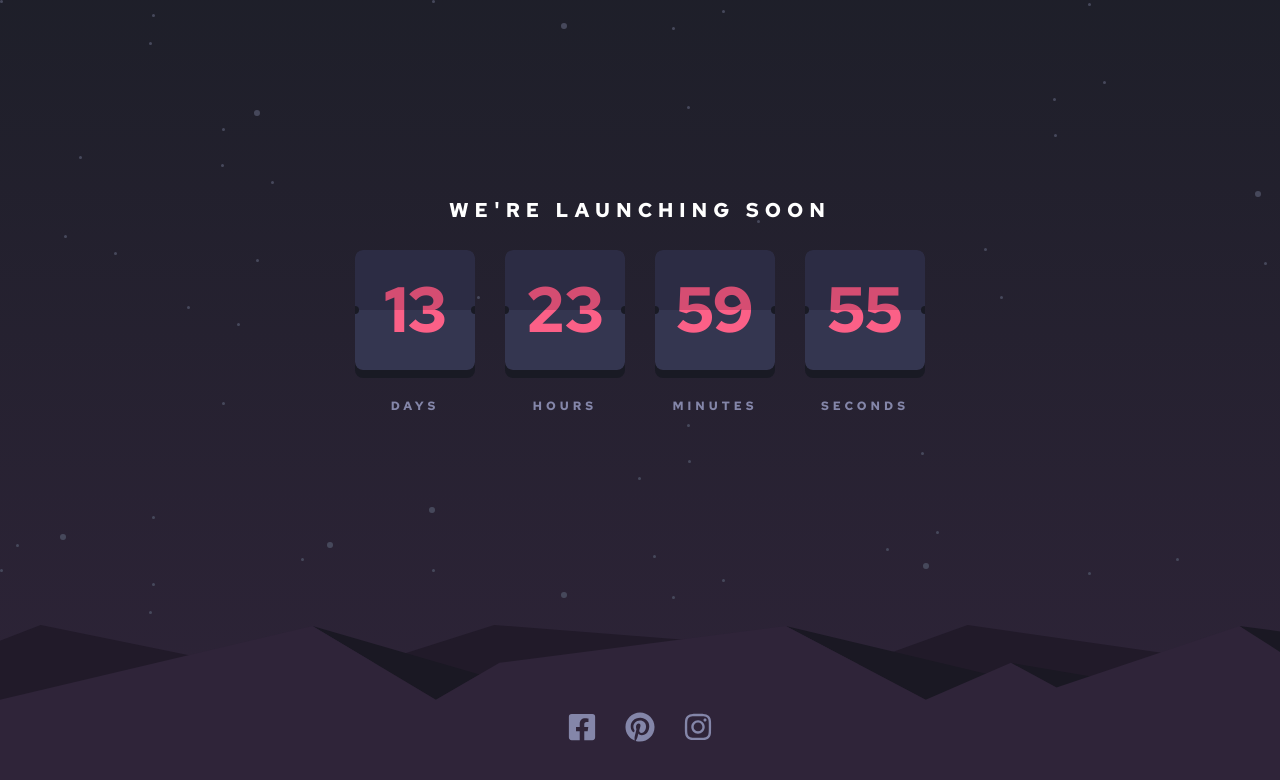
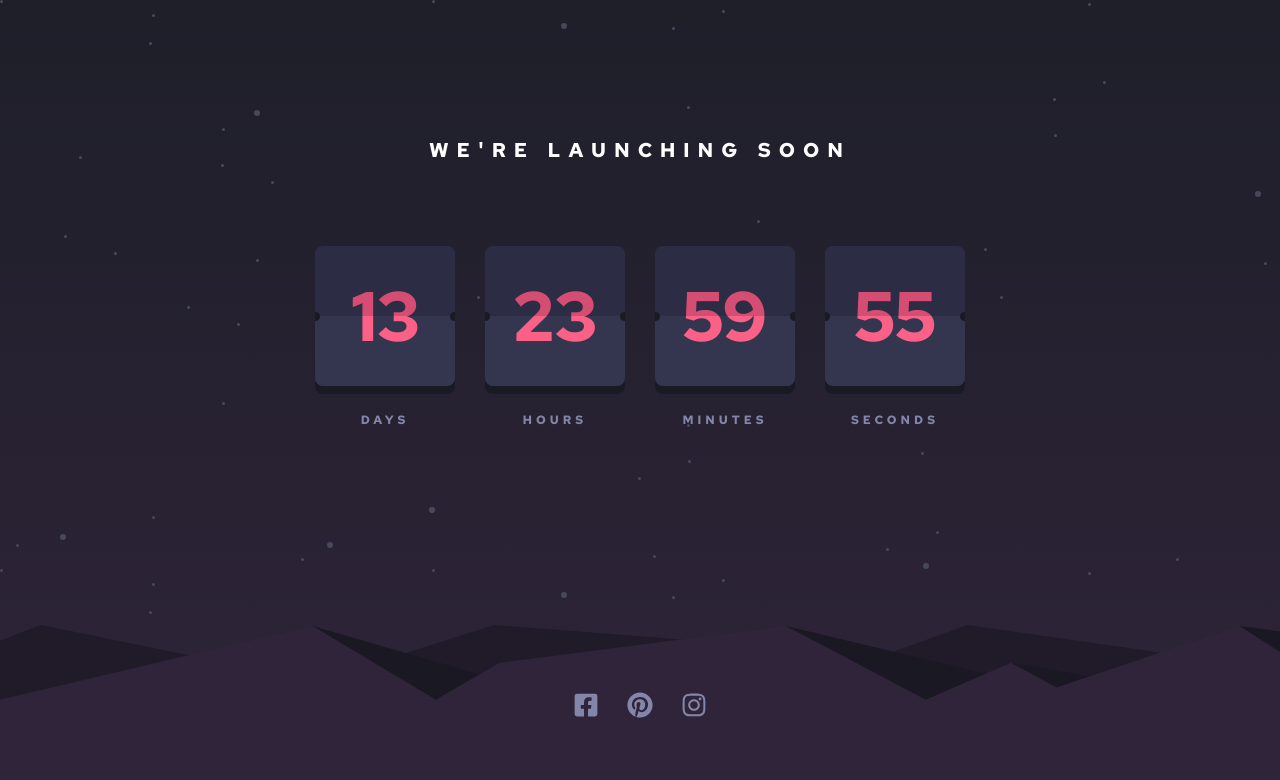
Before and after one commit to Strocs/FrontendMentor, a React app in the folder Launch-countdown-timer/: page / in a window 1280 px wide. Built offline with nearby package versions, Linux system fonts and the light colour scheme.

Commit message:
update#countdownlauncher

```diff
--- a/Launch-countdown-timer/src/CountdownLauncherApp.jsx
+++ b/Launch-countdown-timer/src/CountdownLauncherApp.jsx
@@ -1,33 +1,35 @@
-import { useEffect, useState } from "react"
-import { FaFacebookSquare, FaInstagram, FaPinterest } from "react-icons/fa"
-import CountdownBox from "./components/CountdownBox"
-import useCountdown from "./hooks/useCountdown"
+import { useEffect, useState } from 'react'
+import { FaFacebookSquare, FaInstagram, FaPinterest } from 'react-icons/fa'
+import CountdownBox from './components/CountdownBox'
+import useCountdown from './hooks/useCountdown'
 
 //Set 14 days for launch
 const DAYS_TO_LIMIT = 14
 
 const CountdownLauncherApp = () => {
-	const { currentSec, nextSec } = useCountdown(DAYS_TO_LIMIT)
-	const [ flipTime, setFlipTime ] = useState(currentSec)
+	const { currentSec, previousSec } = useCountdown(DAYS_TO_LIMIT)
+
 	const boxes = ['Days', 'Hours', 'Minutes', 'Seconds']
 
 	return (
 		<main>
-			<h1>We're launching soon</h1>
-			<section className="countdown-container">
-				{boxes.map((box, i) =>
-					<CountdownBox currentSec={currentSec[i]} nextSec={currentSec[i]} flipTime={flipTime[i]} text={box} />
-				)}
+			<section className='launch-container'>
+				<h1>We're launching soon</h1>
+				<div className='countdown-container'>
+					{boxes.map((box, i) => (
+						<CountdownBox currentSec={currentSec[i]} previousSec={previousSec[i]} text={box} key={box} />
+					))}
+				</div>
 			</section>
-			<section className="icon-container">
-				<a href="#">
-					<FaFacebookSquare className="icon" />
+			<section className='icon-container'>
+				<a href='#'>
+					<FaFacebookSquare className='icon' />
 				</a>
-				<a href="#">
-					<FaPinterest className="icon" />
+				<a href='#'>
+					<FaPinterest className='icon' />
 				</a>
-				<a href="#">
-					<FaInstagram className="icon" />
+				<a href='#'>
+					<FaInstagram className='icon' />
 				</a>
 			</section>
 		</main>
--- a/Launch-countdown-timer/src/components/CountdownBox.css
+++ b/Launch-countdown-timer/src/components/CountdownBox.css
@@ -5,9 +5,9 @@
 .countdown-box__wrapper {
 	position: relative;
 	overflow: hidden;
-	margin: 3rem 0;
-	box-shadow: 0 0.8rem 0 0 var(--Very-Very-dark-blue);
-	border-radius: 0.8rem;
+	margin: 1.8rem 0;
+	box-shadow: 0 0.4rem 0 0 var(--Very-Very-dark-blue);
+	border-radius: 0.6rem;
 	cursor: default;
 	user-select: none;
 }
@@ -16,13 +16,14 @@
 .countdown-box__wrapper::before {
 	content: "";
 	position: absolute;
-	height: 0.8rem;
-	width: 0.8rem;
+	height: 0.7rem;
+	width: 0.7rem;
 	border-radius: 100%;
 	top: 0;
 	bottom: 0;
 	margin: auto;
 	background-color: var(--Very-Very-dark-blue);
+	z-index: 10;
 }
 
 .countdown-box__wrapper::after {
@@ -34,8 +35,8 @@
 }
 
 .cards__divider {
-	width: 12rem;
-	height: 6rem;
+	width: 7rem;
+	height: 3.5rem;
 	overflow: hidden;
 	display: flex;
 	align-items: center;
@@ -43,12 +44,10 @@
 }
 
 .cards__top {
-	border-radius: 0.8rem 0.8rem 0 0;
 	background-color: var(--Dark-unsaturated-blue2);
 }
 
 .cards__bottom {
-	border-radius: 0 0 0.8rem 0.8rem;
 	background-color: var(--Dark-unsaturated-blue);
 }
 
@@ -62,39 +61,89 @@
 	color: var(--Soft-red);
 }
 
-.cards__flip-container {
-	position: absolute;
-	height: 100%;
-	animation: flip 1s infinite;
-}
-.cards__flip-empty {
-	height: 50%;
-	background: transparent;
-}
+
+
+
 
 .cards__flip {
+	position: absolute;
+	animation-iteration-count: infinite;
+	animation-duration: 1000ms;
 
 }
 
-.cards__flip h2 {
+.flip-top {
+
+	border-radius: 0.4rem 0.4rem 0 0;
+	background-color: var(--Dark-unsaturated-blue2);
+	transform-origin: bottom;
+	top: 0;
+}
+.flip-bot {
+	border-radius: 0 0 0.4rem 0.4rem;
+	background-color: var(--Dark-unsaturated-blue);
+	transform-origin: top;
+	bottom: 0;
+}
+
+.animation-top {
+	animation-name: flipTop;
+	animation-timing-function: ease-in ;
+	/* animation-fill-mode:forwards; */
+}
+.animation-bot {
+	animation-name: flipBot;
+	animation-timing-function: ease-out ;
+}
+
+.flip-top h2 {
 	color: var(--Soft-red2);
 	margin-bottom: -50%;
-	animation: textColor 1s steps(2, end) infinite;
 }
-@keyframes textColor {
-	to {
-		color: var(--Soft-red);
+
+.flip-bot h2 {
+	color: var(--Soft-red);
+	margin-top: -50%;
+}
+
+@keyframes flipTop {
+	0% {
+		transform: rotateX(0deg);
+		filter: brightness(1);
+	}
+
+	50%, 100% {
+		transform: rotateX(90deg);
+		filter: brightness(.8);
 	}
 }
 
-@keyframes backgroundColor {
-	to {
-		background-color: var(--Dark-unsaturated-blue);
+@keyframes flipBot {
+	0%, 50% {
+		transform: rotateX(90deg);
+	}
+	100% {
+		transform: rotateX(0deg);
 	}
 }
 
-@keyframes flip {
-	to {
-		transform: rotateX(180deg);
+
+@media (min-width: 44rem) {
+	.countdown-box__wrapper {
+		margin: 2.8rem 0;
+		box-shadow: 0 0.8rem 0 0 var(--Very-Very-dark-blue);
+		border-radius: 0.8rem;
 	}
+
+	.countdown-box__wrapper::after,
+	.countdown-box__wrapper::before {
+		height: 0.9rem;
+		width: 0.9rem;
+	}
+
+	.cards__divider {
+		width: 14rem;
+		height: 7rem;
+	}
+
 }
--- a/Launch-countdown-timer/src/components/CountdownBox.jsx
+++ b/Launch-countdown-timer/src/components/CountdownBox.jsx
@@ -1,20 +1,17 @@
-import PropTypes from "prop-types"
-import "./CountdownBox.css"
-import CountdownFlip from "./CountdownFlip"
+import PropTypes from 'prop-types'
+import './CountdownBox.css'
+import CountdownFlip from './CountdownFlip'
 
-const CountdownBox = ({ text, currentSec = 0, nextSec = 0, flipTime = 0 }) => {
+const CountdownBox = ({ text, currentSec = 0, previousSec = 0 }) => {
+
 	return (
-		<div className="countdown-box__container">
-			<div className="countdown-box__wrapper">
-				<div className="countdown-box__cards">
-					{/* <div className="cards__flip-container">
-						<div className='cards__flip cards__divider'>
-							<h2>99</h2>
-						</div>
-						<div className="cards__flip-empty"></div>
-					</div> */}
-					<CountdownFlip time={nextSec} position="top" />
-					<CountdownFlip time={currentSec} position="bottom" />
+		<div className='countdown-box__container'>
+			<div className='countdown-box__wrapper'>
+				<div className='countdown-box__cards'>
+					<CountdownFlip time={currentSec} position='top' />
+					{/* <CountdownFlip time={currentSec} position={`flip flip-top ${'animation-top'}`} /> */}
+					{/* <CountdownFlip time={previousSec} position={`flip flip-bot ${'animation-bot'}`} /> */}
+					<CountdownFlip time={currentSec} position='bottom' />
 				</div>
 			</div>
 			<p>{text}</p>
@@ -26,7 +23,6 @@ export default CountdownBox
 
 CountdownBox.propTypes = {
 	text: PropTypes.string,
-	currentTime: PropTypes.number,
-	prevTime: PropTypes.number,
-	flipTime: PropTypes.number,
+	currentSec: PropTypes.number,
+	flipSec: PropTypes.number,
 }
--- a/Launch-countdown-timer/src/hooks/useCountdown.jsx
+++ b/Launch-countdown-timer/src/hooks/useCountdown.jsx
@@ -3,16 +3,16 @@ import { timeRemaining } from "../utils/timeRemaining"
 
 const CURR_DATE = new Date().getTime()
 
-const useCountdown = (daysToDeadLine) => {
-	const DEAD_LINE = CURR_DATE + daysToDeadLine * 24 * 60 * 60 * 1000
+const useCountdown = (initialState) => {
+	const DEAD_LINE = CURR_DATE + initialState * 24 * 60 * 60 * 1000
 
-	const [currentSec, setCurrentSec] = useState([daysToDeadLine, 0, 0, 0])
-	const [nextSec, setNextSec] = useState([daysToDeadLine - 1, 23, 59, 59])
+	const [currentSec, setCurrentSec] = useState([initialState, 0, 0, 0])
+	const [previousSec, setPreviousSec] = useState([initialState - 1, 23, 59, 59])
 
 	useEffect(() => {
 		const intervalId = setInterval(() => {
 			setCurrentSec(timeRemaining(DEAD_LINE).curr)
-			setNextSec(timeRemaining(DEAD_LINE).next)
+
 		}, 1000)
 
 		return () => {
@@ -20,9 +20,13 @@ const useCountdown = (daysToDeadLine) => {
 		}
 	}, [])
 
+	useEffect(() => {
+		setPreviousSec(timeRemaining(DEAD_LINE).prev)
+	},[currentSec])
+
 	return {
 		currentSec,
-		nextSec,
+		previousSec,
 	}
 }
 
--- a/Launch-countdown-timer/src/index.css
+++ b/Launch-countdown-timer/src/index.css
@@ -44,8 +44,8 @@ main {
 	height: 100%;
 	width: 100%;
 	background: url(../src/assets/pattern-hills.svg) no-repeat;
-	background-position: bottom;
-	background-size: contain;
+	background-position: bottom right 18%;
+	background-size: auto;
 
 }
 
@@ -57,33 +57,38 @@ h1, p {
 }
 
 h1 {
-	margin-top: 20rem;
+	margin-bottom: 4.2rem;
 }
 
 h2 {
-	font-size: 6.4rem;
+	font-size: 3.8rem;
 	text-align: center;
 }
 
 p {
 	color: var(--Grayish-blue);
-	font-size: 1.2rem;
+	font-size: .8rem;
 	letter-spacing: .4rem;
+}
+
+.launch-container {
+	display: grid;
+	place-items: center;
+	margin-top: 14rem;
 }
 
 .countdown-container {
 	display: flex;
-	gap: 3rem;
-	margin-bottom: 30rem;
+	gap: 1.2rem;
 }
 
 .icon-container {
-	margin-bottom: 10rem ;
+	margin-bottom: 5rem ;
 }
 
 .icon {
-	height: 3rem;
-	width: 3rem;
+	height: 2.6rem;
+	width: 2.6rem;
 	color: var(--Grayish-blue);
 	margin: 0 1.4rem;
 	transition: color 200ms ease;
@@ -92,3 +97,30 @@ p {
 .icon:hover {
 	color: var(--Soft-red);
 }
+
+@media (min-width: 44rem) {
+	main {
+		background-size: contain;
+	}
+
+	h1 {
+		margin-bottom: 5.8rem;
+		letter-spacing: .8rem;
+	}
+
+	h2 {
+		font-size: 7rem;
+	}
+
+	p {
+		font-size: 1.2rem;
+	}
+
+	.countdown-container {
+		gap: 3rem;
+	}
+
+	.icon-container {
+		margin-bottom: 8rem ;
+	}
+}
--- a/Launch-countdown-timer/src/utils/timeRemaining.js
+++ b/Launch-countdown-timer/src/utils/timeRemaining.js
@@ -4,6 +4,6 @@ export const timeRemaining = (deadLine) => {
 	const now = new Date().getTime(),
 		remaining = deadLine - now,
 		curr = msToDays(remaining),
-		next = msToDays(remaining + 1000)
-	return { curr, next }
+		prev = msToDays(remaining - 1000)
+	return { curr, prev }
 }
--- a/Launch-countdown-timer/vite.config.js
+++ b/Launch-countdown-timer/vite.config.js
@@ -3,5 +3,6 @@ import react from '@vitejs/plugin-react'
 
 // https://vitejs.dev/config/
 export default defineConfig({
+  base: './',
   plugins: [react()]
 })
```
Also changed, not shown: Launch-countdown-timer/design/active-states.jpg (deleted), Launch-countdown-timer/design/desktop-design.jpg (deleted), Launch-countdown-timer/design/desktop-preview.jpg (deleted), Launch-countdown-timer/design/mobile-design.jpg (deleted).
